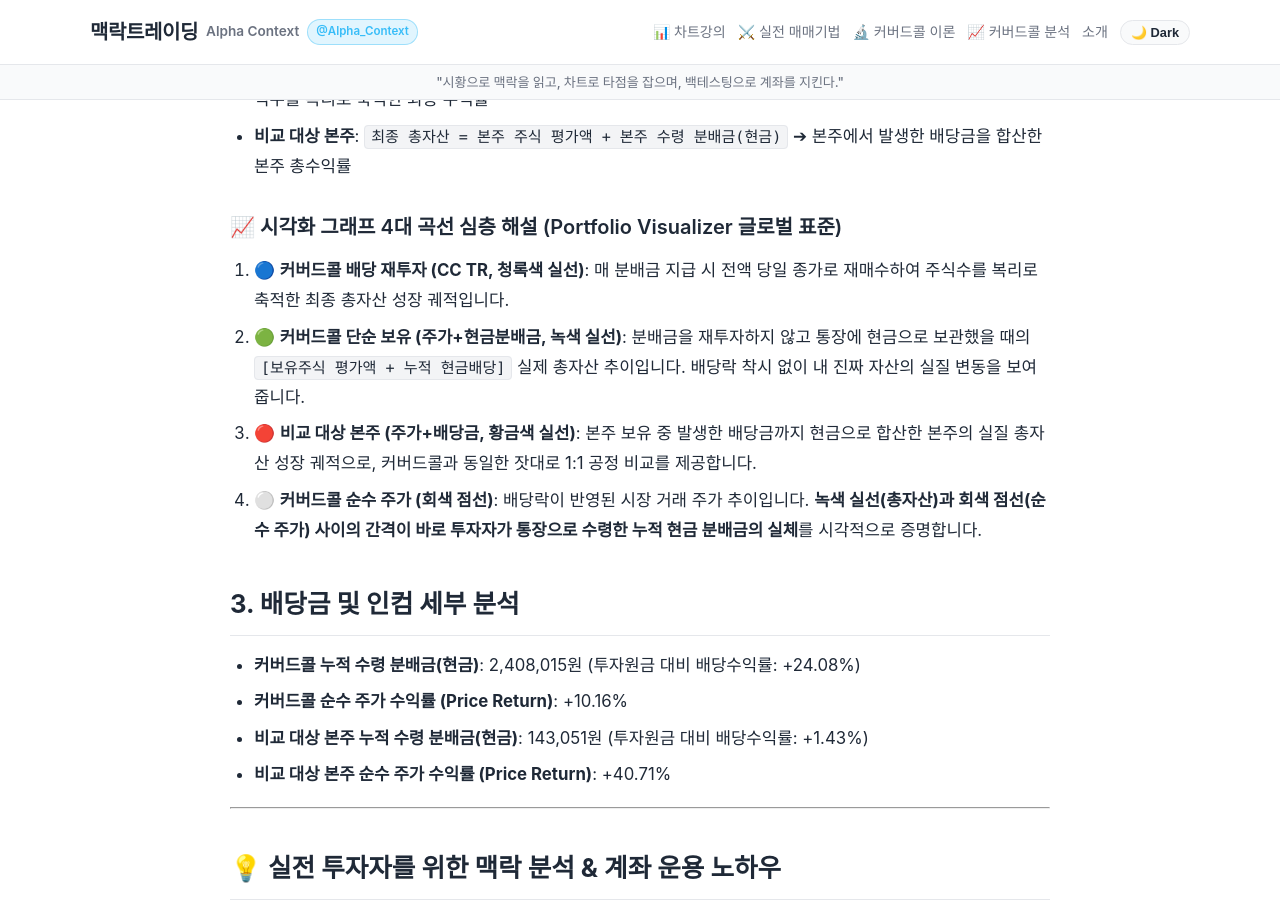
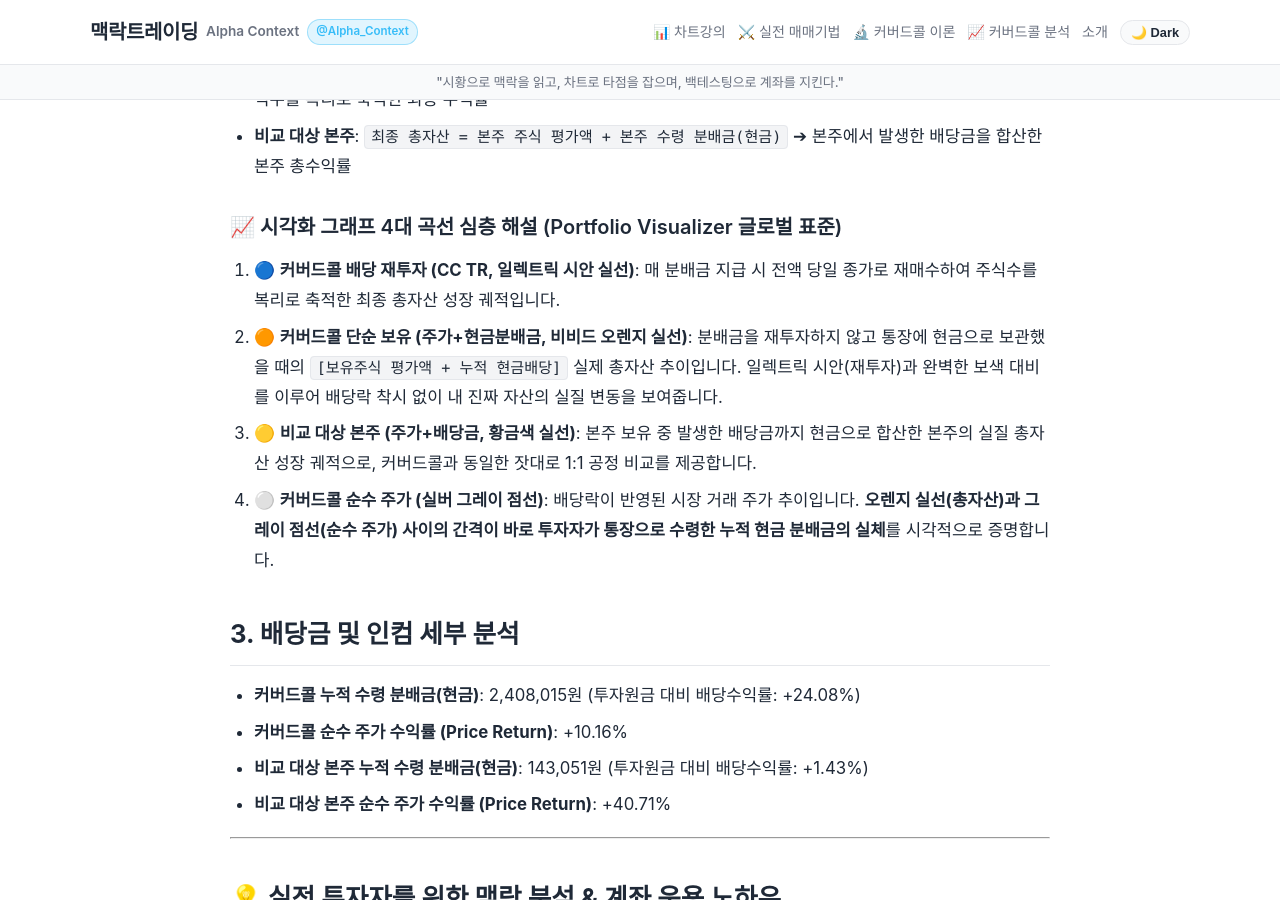
Before and after one commit to ideaspot360/stock, a Jekyll site: the page built from _posts/2026-11-15-498400-covered-call-backtest.md, in a window 1280 px wide and 900 px high, scrolled down 1913 px. Built offline with Jekyll 4.4.1, drawn with Linux system fonts in a browser that asks for light colours.

Commit message:
feat(blog): publish daily covered call review [2026-11-15] - Day 2 (국내지수, 2 ETFs: 498400, 0219E0)

```diff
--- a/_posts/2026-11-15-498400-covered-call-backtest.md
+++ b/_posts/2026-11-15-498400-covered-call-backtest.md
@@ -41,10 +41,10 @@ excerpt: 'KODEX 200타겟위클리커버드콜의 1년 실측 종합수익률(TR
 - **비교 대상 본주**: `최종 총자산 = 본주 주식 평가액 + 본주 수령 분배금(현금)` ➔ 본주에서 발생한 배당금을 합산한 본주 총수익률
 
 ### 📈 시각화 그래프 4대 곡선 심층 해설 (Portfolio Visualizer 글로벌 표준)
-1. 🔵 **커버드콜 배당 재투자 (CC TR, 청록색 실선)**: 매 분배금 지급 시 전액 당일 종가로 재매수하여 주식수를 복리로 축적한 최종 총자산 성장 궤적입니다.
-2. 🟢 **커버드콜 단순 보유 (주가+현금분배금, 녹색 실선)**: 분배금을 재투자하지 않고 통장에 현금으로 보관했을 때의 `[보유주식 평가액 + 누적 현금배당]` 실제 총자산 추이입니다. 배당락 착시 없이 내 진짜 자산의 실질 변동을 보여줍니다.
-3. 🔴 **비교 대상 본주 (주가+배당금, 황금색 실선)**: 본주 보유 중 발생한 배당금까지 현금으로 합산한 본주의 실질 총자산 성장 궤적으로, 커버드콜과 동일한 잣대로 1:1 공정 비교를 제공합니다.
-4. ⚪ **커버드콜 순수 주가 (회색 점선)**: 배당락이 반영된 시장 거래 주가 추이입니다. **녹색 실선(총자산)과 회색 점선(순수 주가) 사이의 간격이 바로 투자자가 통장으로 수령한 누적 현금 분배금의 실체**를 시각적으로 증명합니다.
+1. 🔵 **커버드콜 배당 재투자 (CC TR, 일렉트릭 시안 실선)**: 매 분배금 지급 시 전액 당일 종가로 재매수하여 주식수를 복리로 축적한 최종 총자산 성장 궤적입니다.
+2. 🟠 **커버드콜 단순 보유 (주가+현금분배금, 비비드 오렌지 실선)**: 분배금을 재투자하지 않고 통장에 현금으로 보관했을 때의 `[보유주식 평가액 + 누적 현금배당]` 실제 총자산 추이입니다. 일렉트릭 시안(재투자)과 완벽한 보색 대비를 이루어 배당락 착시 없이 내 진짜 자산의 실질 변동을 보여줍니다.
+3. 🟡 **비교 대상 본주 (주가+배당금, 황금색 실선)**: 본주 보유 중 발생한 배당금까지 현금으로 합산한 본주의 실질 총자산 성장 궤적으로, 커버드콜과 동일한 잣대로 1:1 공정 비교를 제공합니다.
+4. ⚪ **커버드콜 순수 주가 (실버 그레이 점선)**: 배당락이 반영된 시장 거래 주가 추이입니다. **오렌지 실선(총자산)과 그레이 점선(순수 주가) 사이의 간격이 바로 투자자가 통장으로 수령한 누적 현금 분배금의 실체**를 시각적으로 증명합니다.
 
 ## 3. 배당금 및 인컴 세부 분석
 - **커버드콜 누적 수령 분배금(현금)**: 2,408,015원 (투자원금 대비 배당수익률: +24.08%)
```
Also changed, not shown: _posts/2026-11-15-0219E0-covered-call-backtest.md (+4 -4 lines).
